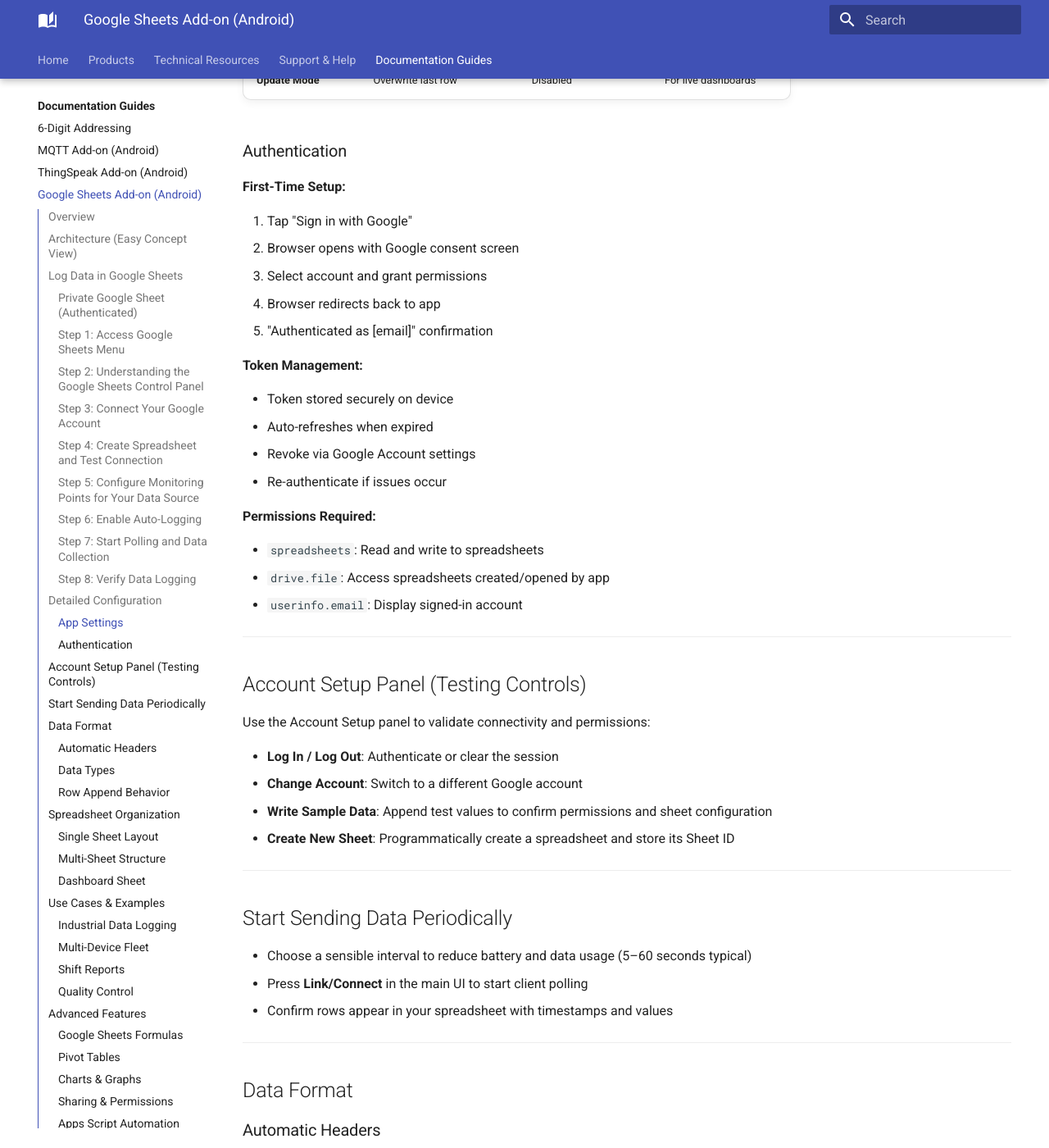
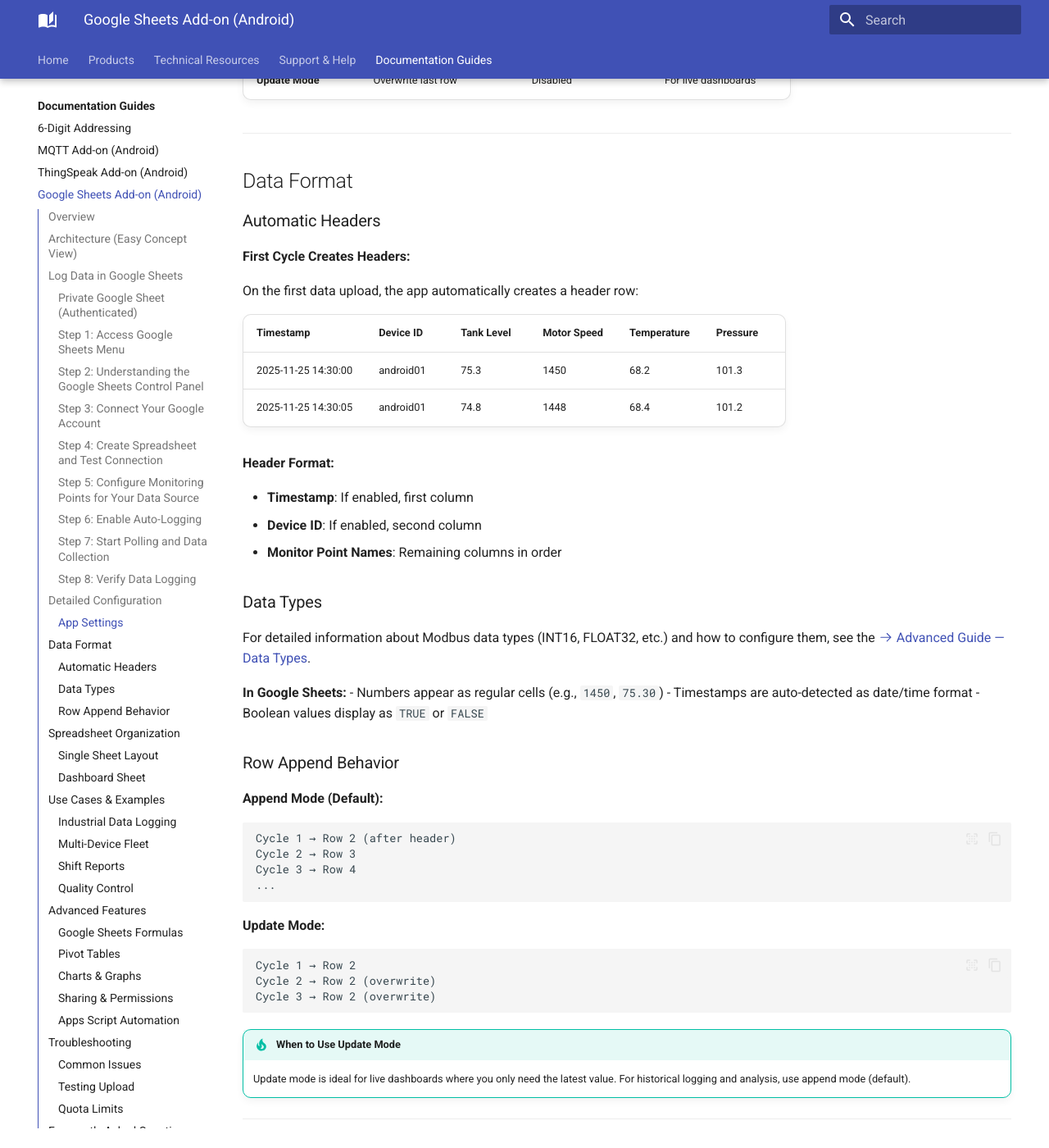
Before and after one commit to Modbus-Monitor/docs, an MkDocs documentation site: the page built from docs/guides/android-sheets-addon.md, in a window 1280 px wide and 1400 px high, scrolled down 13352 px. Shown: the whole window at 82% size. Built offline with MkDocs 1.6.1 and Material for MkDocs 9.7.7, drawn with Linux system fonts in a browser that asks for light colours; the version menu is left out; some of the changed text lies outside the part shown.

Commit message:
sheets done

````diff
--- a/docs/guides/android-sheets-addon.md
+++ b/docs/guides/android-sheets-addon.md
@@ -354,50 +354,6 @@ Google Sheets browser view showing header row (Timestamp, Device ID, Point1, Poi
 | **Append Mode** | Insert new row each cycle | Enabled | Most common use case |
 | **Update Mode** | Overwrite last row | Disabled | For live dashboards |
 
-### Authentication
-
-**First-Time Setup:**
-
-1. Tap "Sign in with Google"
-2. Browser opens with Google consent screen
-3. Select account and grant permissions
-4. Browser redirects back to app
-5. "Authenticated as [email]" confirmation
-
-**Token Management:**
-
-- Token stored securely on device
-- Auto-refreshes when expired
-- Revoke via Google Account settings
-- Re-authenticate if issues occur
-
-**Permissions Required:**
-
-- `spreadsheets`: Read and write to spreadsheets
-- `drive.file`: Access spreadsheets created/opened by app
-- `userinfo.email`: Display signed-in account
-
----
-
-
-
-## Account Setup Panel (Testing Controls)
-
-Use the Account Setup panel to validate connectivity and permissions:
-
-- **Log In / Log Out**: Authenticate or clear the session
-- **Change Account**: Switch to a different Google account
-- **Write Sample Data**: Append test values to confirm permissions and sheet configuration
-- **Create New Sheet**: Programmatically create a spreadsheet and store its Sheet ID
-
----
-
-## Start Sending Data Periodically
-
-- Choose a sensible interval to reduce battery and data usage (5–60 seconds typical)
-- Press **Link/Connect** in the main UI to start client polling
-- Confirm rows appear in your spreadsheet with timestamps and values
-
 ---
 
 
@@ -422,20 +378,12 @@ On the first data upload, the app automatically creates a header row:
 
 ### Data Types
 
-**Column Data Types:**
+For detailed information about Modbus data types (INT16, FLOAT32, etc.) and how to configure them, see the [:octicons-arrow-right-24: Advanced Guide — Data Types](../products/android/advanced-guide.md#data-types).
 
-| Monitor Point Data Type | Sheets Cell Format | Example |
-|------------------------|-------------------|---------|
-| **Integer (16-bit, 32-bit)** | Number | `1450` |
-| **Float (32-bit, 64-bit)** | Number (2 decimals) | `75.30` |
-| **Boolean** | TRUE/FALSE | `TRUE` |
-| **String** | Text | `Running` |
-
-**Timestamp Format:**
-
-- **ISO 8601**: `2025-11-25T14:30:00Z` (UTC)
-- **Local Time**: `2025-11-25 14:30:00` (device timezone)
-- Google Sheets auto-detects as date/time
+**In Google Sheets:**
+- Numbers appear as regular cells (e.g., `1450`, `75.30`)
+- Timestamps are auto-detected as date/time format
+- Boolean values display as `TRUE` or `FALSE`
 
 ### Row Append Behavior
 
@@ -471,24 +419,6 @@ Sheet: Sensor Data
 - Column B-Z: Monitor point values
 - New row every polling cycle
 ```
-
-### Multi-Sheet Structure
-
-**Organized by Category:**
-
-```
-Spreadsheet: Factory Monitoring
-├─ Sheet: Line 1 Sensors
-├─ Sheet: Line 2 Sensors
-├─ Sheet: Power Meters
-└─ Sheet: Summary Dashboard
-```
-
-**Configuration:**
-
-- Use different sheet names for each Android device/location
-- Point each app instance to its own sheet
-- Create summary sheet with references
 
 ### Dashboard Sheet
 
````
